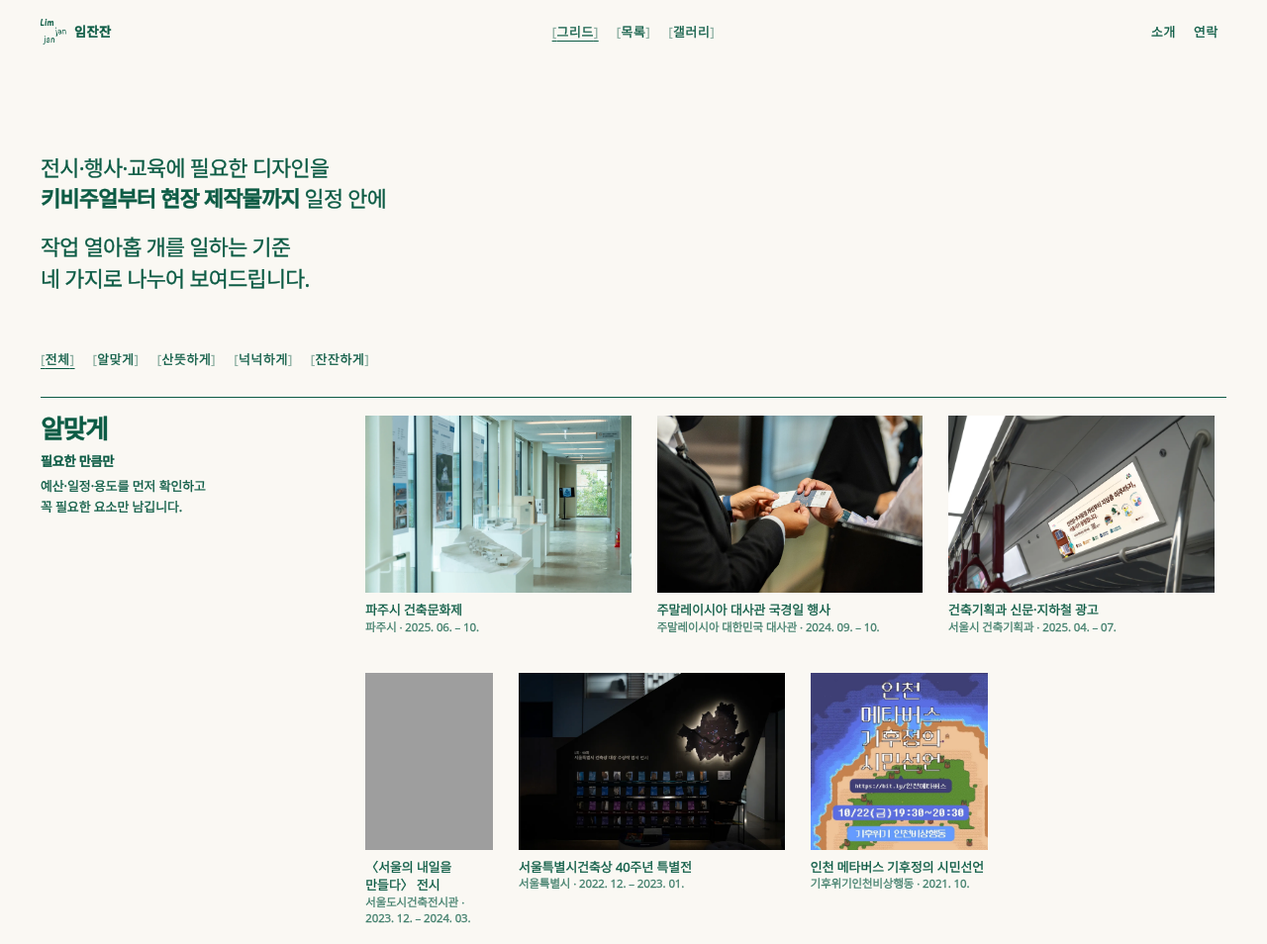
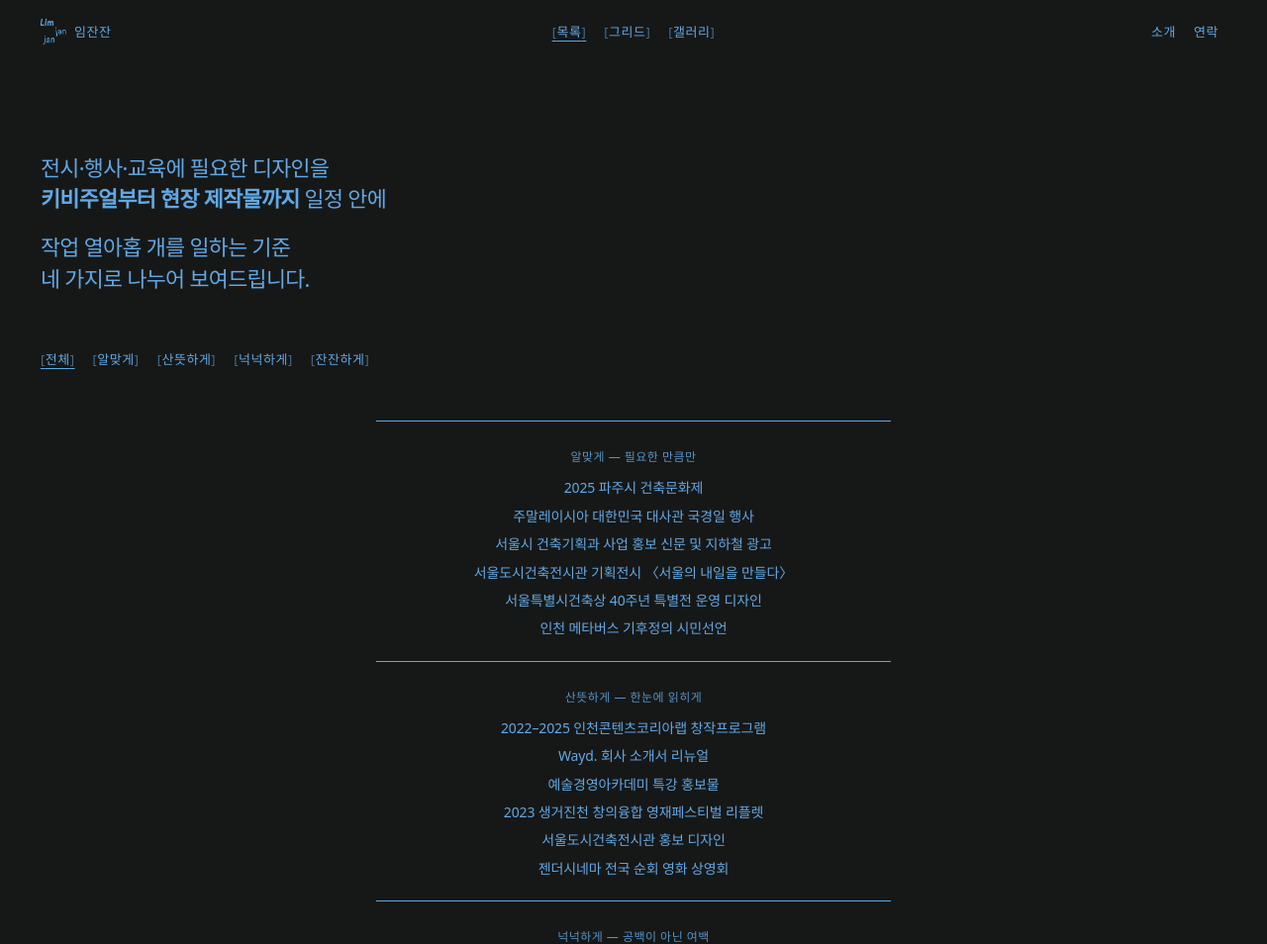
Before and after one commit to limjanjan9/homepage, a plain HTML site: page index.html in a window 1280 px wide. Shown: the top 954 px of the page at 99% size. Drawn offline with Linux system fonts and the light colour scheme; grey boxes are pictures that could not be loaded; a web font is replaced by a local one.

Commit message:
목록 화면을 메인으로
Co-Authored-By: Claude Opus 5.5 <noreply@anthropic.com>
Claude-Session: https://claude.ai/code/session_01Tmzv5f2Zm8pSE4GncEBYfE

```diff
--- a/index.html
+++ b/index.html
@@ -54,7 +54,7 @@ img{-webkit-text-stroke:0}
 .th span{display:block;margin-top:8px;line-height:1.4}
 @media (max-width:520px){.thumbs{--h:150px}}
 .th small{display:block;color:var(--soft);font-size:11.5px}
-.lst{text-align:center;padding:clamp(24px,4vw,56px) 0 clamp(64px,8vw,120px)}
+.lst{text-align:center;padding:clamp(8px,2vw,24px) 0 clamp(64px,8vw,120px)}
 .lst h2{font-size:12px;font-weight:300;color:var(--soft);padding:26px 0 8px;letter-spacing:.04em}
 .lst a{display:block;padding:3px 0;font-size:14px}
 .lst a:hover{color:var(--g);font-weight:700}
@@ -74,7 +74,7 @@ img{-webkit-text-stroke:0}
 
 body.is-list{--bg:#161817;--ink:#62a8e5;--g:#62a8e5;--soft:rgba(98,168,229,.85);--dim:rgba(98,168,229,.6);background:var(--bg);color:var(--ink);--line-g:#62a8e5;-webkit-text-stroke:0}
 body.is-list .lst a{font-weight:300}
-body.is-list b,body.is-list .brand{font-weight:300}
+body.is-list .brand,body.is-list .lst b{font-weight:300}
 body.is-list .lst h2{border-top:1px solid #62a8e5;max-width:520px;margin:18px auto 0}
 body.is-list .lst h2:first-child{margin-top:0}
 /* pages */
@@ -133,7 +133,7 @@ a.row:hover b{color:var(--g)}
 <div class="view pad" id="v-home">
   <header class="top">
     <a class="brand" href="#home" aria-label="임잔잔 홈"><span class="sym" aria-hidden="true"></span>임잔잔</a>
-    <nav class="views" aria-label="보기 방식"><a href="#home">그리드</a><a href="#list">목록</a><a href="#gallery">갤러리</a></nav>
+    <nav class="views" aria-label="보기 방식"><a href="#home">목록</a><a href="#grid">그리드</a><a href="#gallery">갤러리</a></nav>
     <nav class="nav" aria-label="주 메뉴"><a href="#about">소개</a><a href="#contact">연락</a></nav>
   </header>
   <main>
@@ -319,15 +319,15 @@ $('path').innerHTML=dl([['2025. 12. –','프리랜서'],['2022. 05. – 2025. 1
 $('clients').innerHTML=dl([['지자체·공공','서울특별시, 파주시, 강남구, 인천광역시, 경기도, 서울도시건축전시관, 국립아시아문화전당 외'],['재단·협회·학교','현대차정몽구재단, KDB나눔재단, KTOA, 부천국제애니메이션페스티벌, 한국여성건축가협회, 인하대학교'],['기업','하나투어, KG에듀원, 아스트라제네카, 프레세니어스카비코리아, 동화청과, 나이키 외'],['시민사회 · 재외공관','젠더정치연구소 여세연, 퀴어노동법률지원네트워크, 주말레이시아·주싱가포르 대한민국 대사관']]);
 
 /* router */
-const pages={work:'v-work',about:'v-about',contact:'v-contact'};const modes={home:'grid',list:'list',gallery:'gallery'};
+const pages={work:'v-work',about:'v-about',contact:'v-contact'};const modes={home:'list',list:'list',grid:'grid',gallery:'gallery'};
 function route(){
   const h=location.hash.slice(1)||'home';const wi=W.findIndex(w=>w.id===h);
   const v=wi>=0?'v-detail':(pages[h]||'v-home');
   document.querySelectorAll('.view').forEach(el=>el.classList.toggle('on',el.id===v));
   if(wi>=0)detail(wi);
-  if(v==='v-home'){mode=modes[h]||'grid';['grid','list','gallery'].forEach(m=>$('m-'+m).classList.toggle('on',m===mode));
-    $('introBlock').style.display=mode==='grid'?'':'none';}document.body.classList.toggle('is-list',v==='v-home'&&mode==='list');if(v==='v-home'){$('homeFoot').style.display=mode==='gallery'?'none':'';$('peek').classList.remove('on')}
-  document.querySelectorAll('.views a,.nav a').forEach(a=>{const t=a.getAttribute('href').slice(1);if(t===h||(t==='home'&&v==='v-home'&&!modes[h]))a.setAttribute('aria-current','page');else a.removeAttribute('aria-current')});
+  if(v==='v-home'){mode=modes[h]||'list';['grid','list','gallery'].forEach(m=>$('m-'+m).classList.toggle('on',m===mode));
+    $('introBlock').style.display=mode==='gallery'?'none':'';}document.body.classList.toggle('is-list',v==='v-home'&&mode==='list');if(v==='v-home'){$('homeFoot').style.display=mode==='gallery'?'none':'';$('peek').classList.remove('on')}
+  document.querySelectorAll('.views a,.nav a').forEach(a=>{const t=a.getAttribute('href').slice(1);if(t===h||(t==='home'&&v==='v-home'&&(h==='list'||!modes[h])))a.setAttribute('aria-current','page');else a.removeAttribute('aria-current')});
   scrollTo(0,0);
 }
 addEventListener('hashchange',route);route();
```
